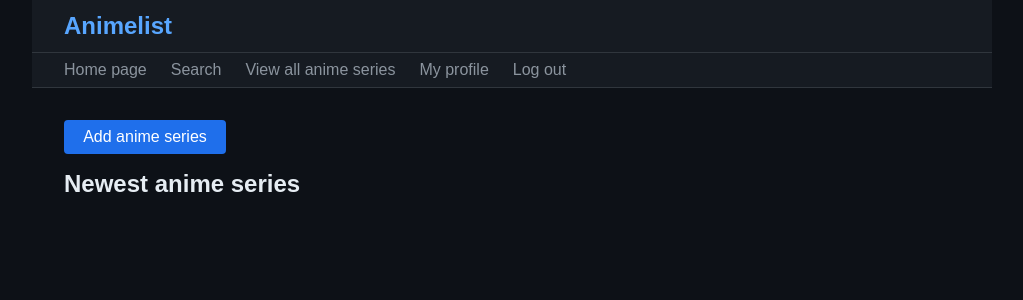
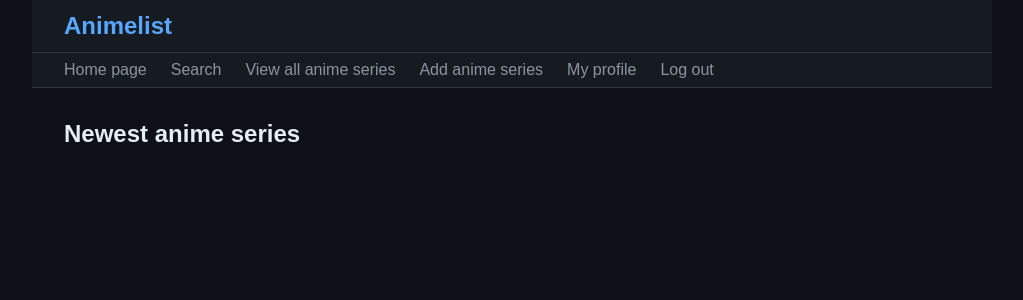
Before and after one commit to MaxKanninen/animelist, a Flask app: page / in a window 1280 px wide. Shown: the top 300 px of the page, without its empty margins (128-1151 px from the left). Run offline with Flask 3, Linux system fonts and the light colour scheme; the visitor is signed in with stand-in values (Sample User, id 1); data that the repository does not hold is empty.

Commit message:
Move "Add anime series" link to nav and profile page

```diff
--- a/templates/index.html
+++ b/templates/index.html
@@ -3,12 +3,6 @@
 {% block title %}Animelist{% endblock %}
 
 {% block content %}
-
-  {% if session.user_id %}
-  <p>
-    <a href="/add-series" class="btn">Add anime series</a>
-  </p>
-  {% endif %}
 
   {% for message in get_flashed_messages() %}
   <p class="flash">{{ message }}</p>
--- a/templates/layout.html
+++ b/templates/layout.html
@@ -22,6 +22,7 @@
         <li><a href="/registration">Register</a></li>
         {% endif %}
         {% if session.user_id %}
+        <li><a href="/add-series">Add anime series</a></li>
         <li><a href="/user/{{ session.user_id }}">My profile</a></li>
         <li><a href="/logout">Log out</a></li>
         {% else %}
--- a/templates/user.html
+++ b/templates/user.html
@@ -18,6 +18,10 @@
     {% endif %}
   </p>
 
+  {% if session.user_id == user.id %}
+  <p><a href="/add-series" class="btn">Add anime series</a></p>
+  {% endif %}
+
   <h3>Submitted animes</h3>
 
   {% if user_series %}
```
